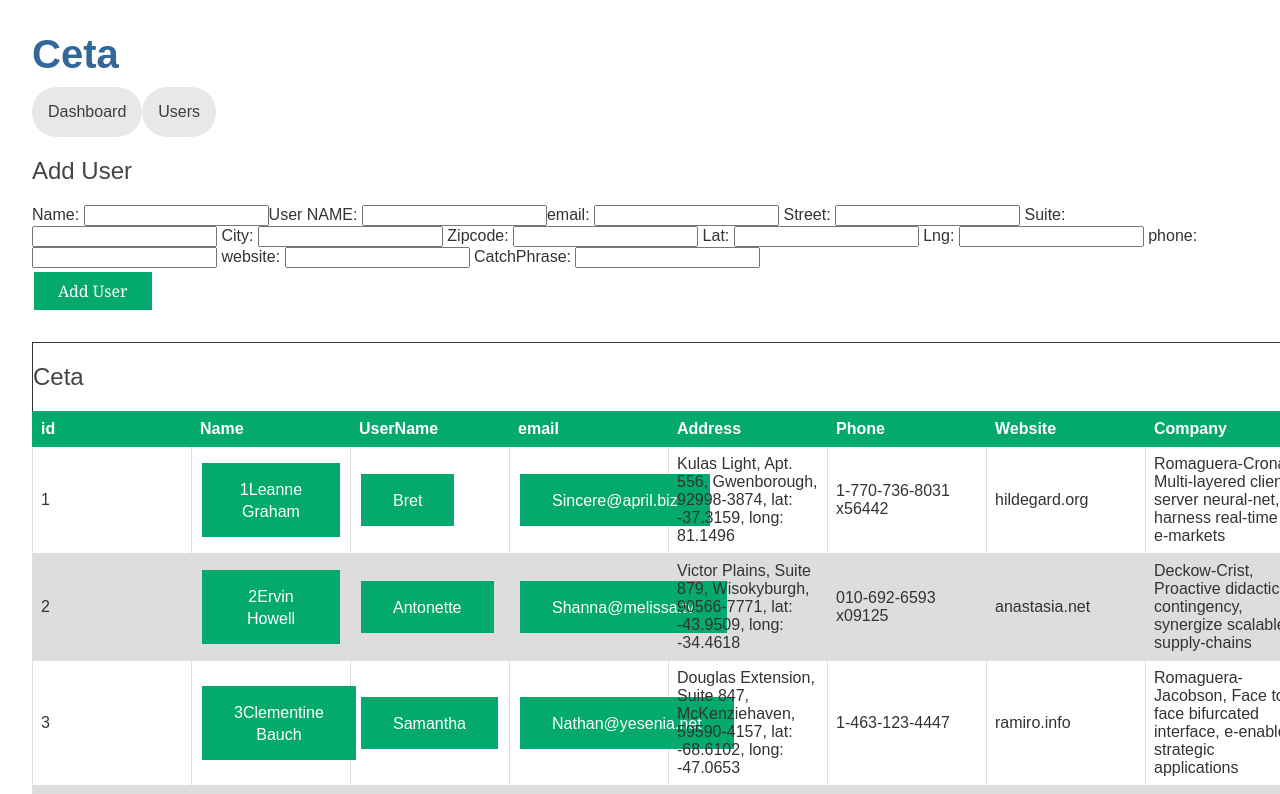
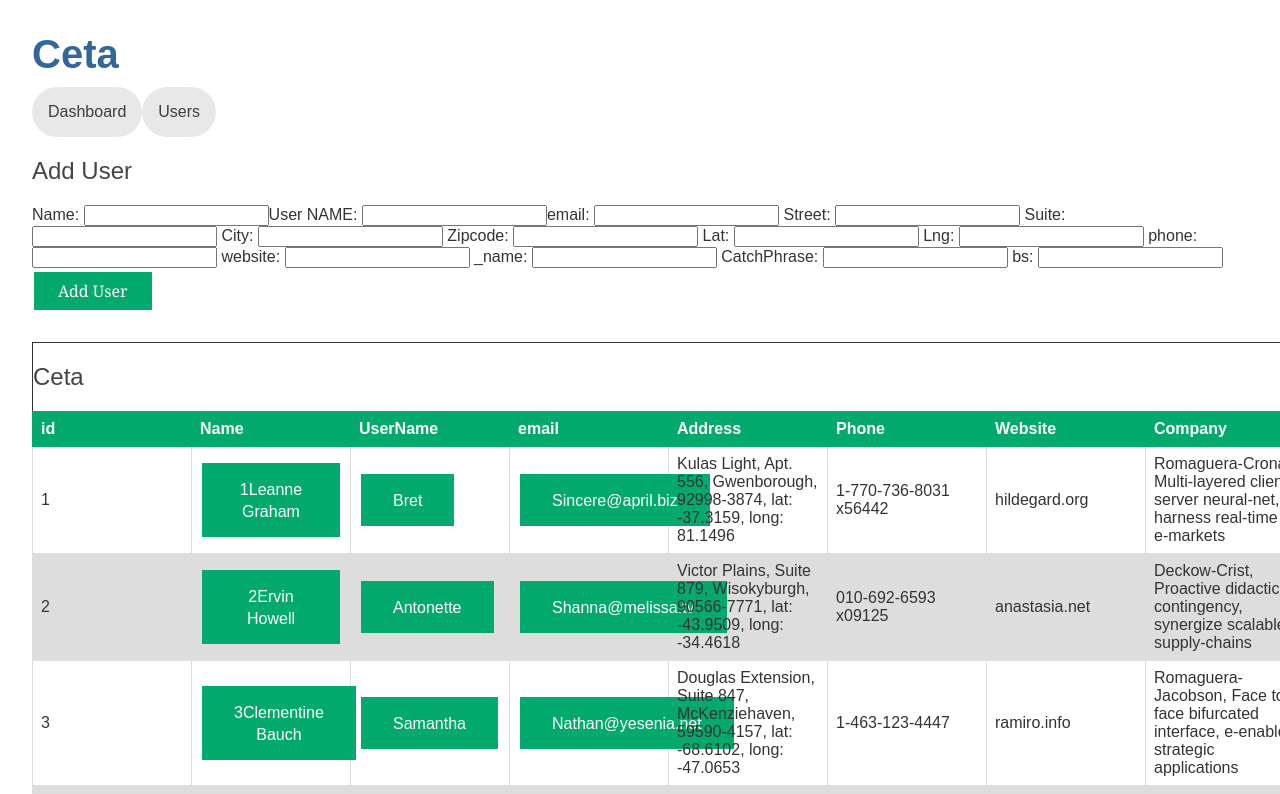
Before and after one commit to peteCarey/ceta, an Angular app: page /users in a window 1280 px wide. Shown: the top 794 px of the page. Built offline with nearby package versions, Linux system fonts and the light colour scheme.

Commit message:
company bs  displaying

```diff
--- a/src/app/users/users.component.html
+++ b/src/app/users/users.component.html
@@ -36,8 +36,13 @@
 
   <label for="website"> website: </label>
   <input id="website" #website />
+
+  <label for="_name"> _name: </label>
+  <input id="_name" #_name />
   <label for="catchPhrase"> CatchPhrase: </label>
   <input id="catchPhrase" #catchPhrase />
+  <label for="bs"> bs: </label>
+  <input id="bs" #bs />
 </div>
 <button
   type="button"
@@ -55,7 +60,9 @@
       lng.value,
       phone.value,
       website.value,
-      catchPhrase.value
+      _name.value,
+      catchPhrase.value,
+      bs.value
     )
   "
 >
--- a/src/app/users/users.component.ts
+++ b/src/app/users/users.component.ts
@@ -52,7 +52,9 @@ export class UsersComponent implements OnInit {
     lng: string,
     phone: string,
     website: string,
-    catchPhrase: string
+    _name: string,
+    catchPhrase: string,
+    bs: string
   ): void {
     name = name.trim();
     if (!name) {
@@ -84,7 +86,7 @@ export class UsersComponent implements OnInit {
       company: {
         name: name,
         catchPhrase: catchPhrase,
-        bs: '',
+        bs: bs,
       },
       street: '',
       suite: '',
```
